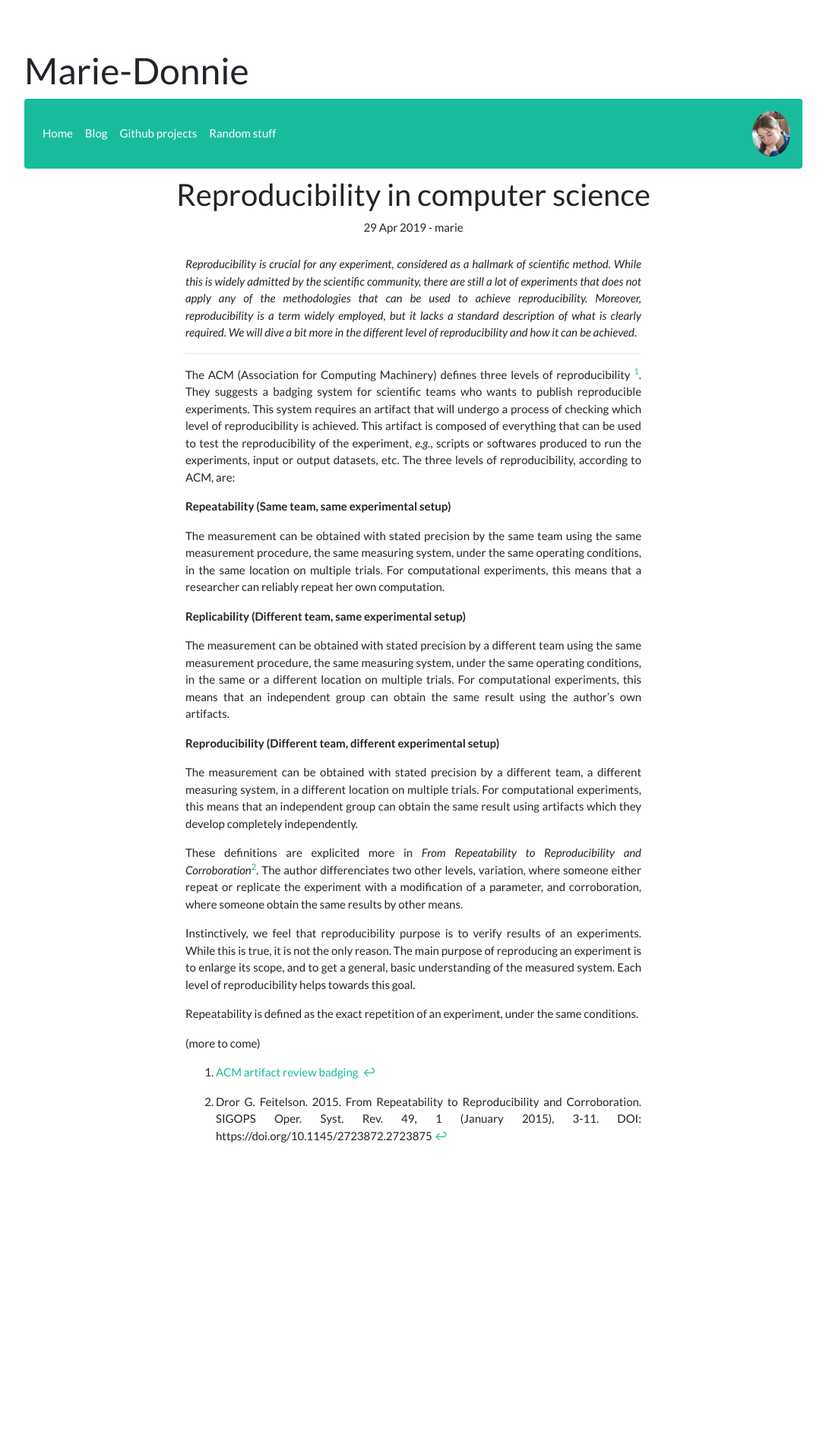
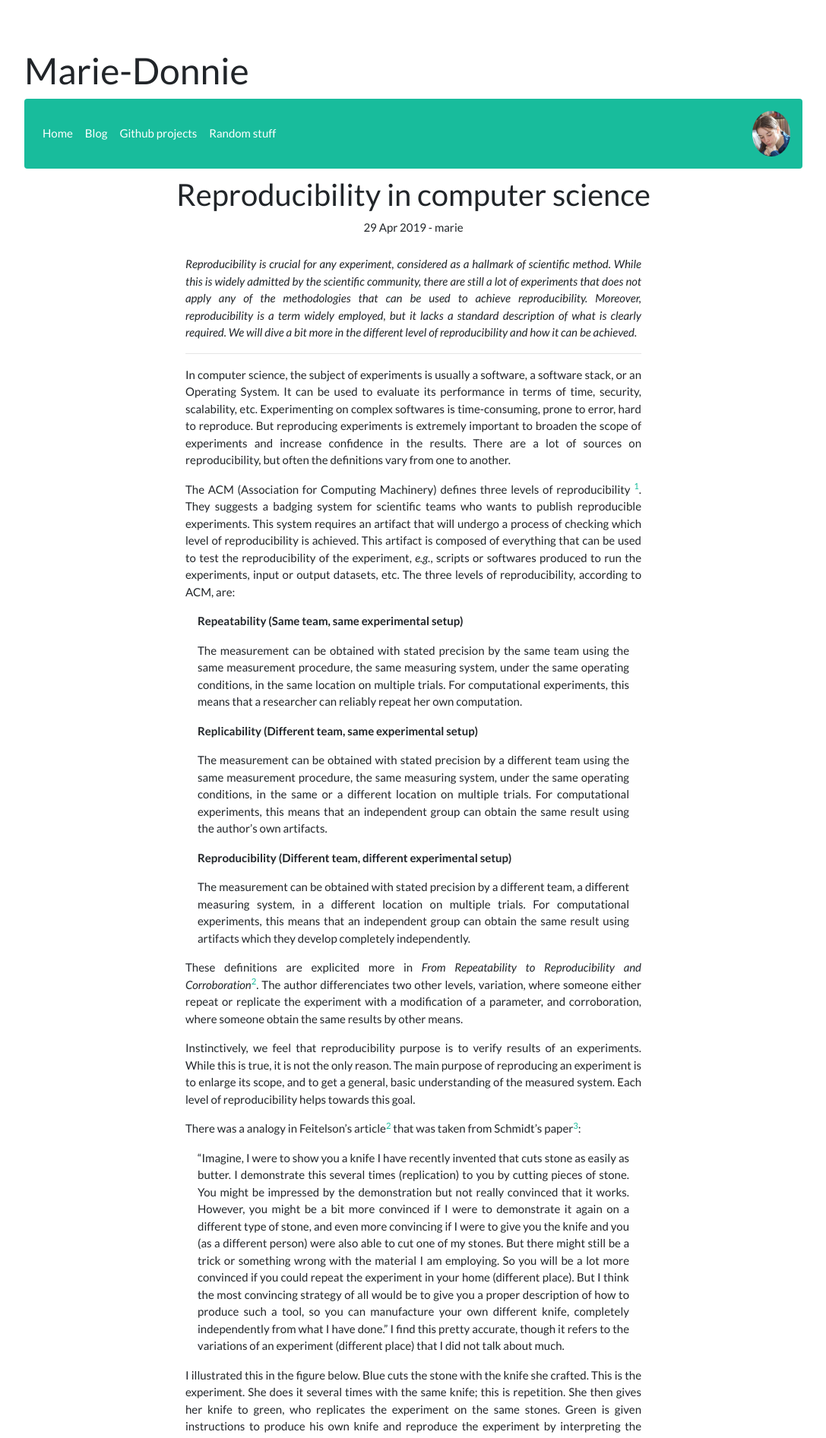
Before and after one commit to Marie-Donnie/Marie-Donnie.github.io, a Jekyll site: the page built from _posts/2019-04-29-reproducibility.md, in a window 1280 px wide. Shown: the top 1893 px of the page at 76% size, without its empty margins (96-1183 px from the left). Built offline with Jekyll 4.4.1, drawn with Linux system fonts in a browser that asks for light colours; before the commit the page ends 1522 px from its top, so only the background shows below that; some of the changed text lies outside the part shown.

Commit message:
A bit more about reproducibility

```diff
--- a/_posts/2019-04-29-reproducibility.md
+++ b/_posts/2019-04-29-reproducibility.md
@@ -15,6 +15,15 @@
 it can be achieved.</em>
 
 ***
+
+In computer science, the subject of experiments is usually a software,
+a software stack, or an Operating System. It can be used to evaluate
+its performance in terms of time, security, scalability,
+etc. Experimenting on complex softwares is time-consuming, prone to
+error, hard to reproduce. But reproducing experiments is extremely
+important to broaden the scope of experiments and increase confidence
+in the results. There are a lot of sources on reproducibility, but
+often the definitions vary from one to another.
 
 The ACM (Association for Computing Machinery) defines three levels of
 reproducibility [^1]. They suggests a badging system for scientific
@@ -42,16 +51,43 @@
 
 Instinctively, we feel that reproducibility purpose is to verify results of an experiments. While this is true, it is not the only reason. The main purpose of reproducing an experiment is to enlarge its scope, and to get a general, basic understanding of the measured system. Each level of reproducibility helps towards this goal.
 
-Repeatability is defined as the exact repetition of an experiment, under the same conditions.
+There was a analogy in Feitelson's article[^2] that was taken from Schmidt's paper[^3]:
+> "Imagine, I were to show you a knife I have recently
+> invented that cuts stone as easily as butter. I demonstrate this
+> several times (replication) to you by cutting pieces of stone. You
+> might be impressed by the demonstration but not really convinced that
+> it works. However, you might be a bit more convinced if I were to
+> demonstrate it again on a different type of stone, and even more
+> convincing if I were to give you the knife and you (as a different
+> person) were also able to cut one of my stones. But there might still
+> be a trick or something wrong with the material I am employing.  So
+> you will be a lot more convinced if you could repeat the experiment in
+> your home (different place). But I think the most convincing strategy
+> of all would be to give you a proper description of how to produce
+> such a tool, so you can manufacture your own different knife,
+> completely independently from what I have done."
+I find this pretty accurate, though it refers to the variations of an experiment (different place) that I did not talk about much.
+
+I illustrated this in the figure below. Blue cuts the stone with the knife she crafted. This is the experiment. She does it several times with the same knife; this is repetition. She then gives her knife to green, who replicates the experiment on the same stones. Green is given instructions to produce his own knife and reproduce the experiment by interpreting the instructions he was given.
+![Reproducibility](/assets/img/posts/reproducibility/3r.png "Reproducibility")
+<figure>
+<figcaption>
+<span class="figure-number">Figure 1: </span>
+The stone cutter experiment repeated, replicated and reproduced.
+</figcaption>
+</figure>
 
 
-(more to come)
+# Further reading #
+
+- [Beyond computational reproducibility, let us aim for reusability](http://gael-varoquaux.info/programming/beyond-computational-reproducibility-let-us-aim-for-reusability.html)
+- [Ruiz, Cristian, et al. "Reconstructable software appliances with kameleon." ACM SIGOPS Operating Systems Review 49.1 (2015): 80-89.](https://dl.acm.org/citation.cfm?id=2723883)
 
 
 
 
-
-
+# Sources #
 
 [^1]: [ACM artifact review badging ](https://www.acm.org/publications/policies/artifact-review-badging)
-[^2]: Dror G. Feitelson. 2015. From Repeatability to Reproducibility and Corroboration. SIGOPS Oper. Syst. Rev. 49, 1 (January 2015), 3-11. DOI: https://doi.org/10.1145/2723872.2723875
+[^2]: [Dror G. Feitelson. 2015. From Repeatability to Reproducibility and Corroboration. SIGOPS Oper. Syst. Rev. 49, 1 (January 2015), 3-11. DOI: https://doi.org/10.1145/2723872.2723875](https://doi.org/10.1145/2723872.2723875)
+[^3]: [Schmidt, Stefan. (2009). Shall We Really Do It Again? The Powerful Concept of Replication Is Neglected in the Social Sciences. Review of General Psychology. 13. 90-100. 10.1037/a0015108.](https://www.researchgate.net/publication/232450980_Shall_We_Really_Do_It_Again_The_Powerful_Concept_of_Replication_Is_Neglected_in_the_Social_Sciences)
--- a/assets/css/marie.css
+++ b/assets/css/marie.css
@@ -57,6 +57,11 @@
     padding-top: 10px;
 }
 
+.content img {
+    max-width: 600px;
+    margin: auto;
+}
+
 .miniature {
     width: 64px;
     height: auto;
@@ -69,3 +74,14 @@
     margin: auto;
     text-align: justify;
 }
+
+pre[class="highlight"] {
+    background-color: aliceblue;
+    font-family: Monospace;
+    border-radius: 5%;
+    padding: 5px;
+}
+
+blockquote {
+    margin: 0 1rem 1rem;
+}
--- a/github.html
+++ b/github.html
@@ -41,7 +41,7 @@
 
     <div class="media-body">
       <h5 class="mt-0 mb-1"><a href="https://github.com/Marie-Donnie/Compilo">Compilo</a></h5>
-      A compiler made in c to compile a defined-user language for the compiler course (2017). It takes a GPL and a program coded in this GPL to execute the program. The operations in the interpreter are a pseudo-assembly language.
+      A compiler made in c to compile a user-defined language for the compiler course (2017). It takes a GPL and a program coded in this GPL to execute the program. The operations in the interpreter are a pseudo-assembly language.
     </div>
         <img src="/assets/img/projetrpg.png" class="align-self-center mr-3 miniature" alt="projetrpg-screen">
   </li>
--- a/random.html
+++ b/random.html
@@ -3,4 +3,4 @@
 title: Random stuff
 ---
 
-Nudibranchia, zebras and kakapos
+Nudibranchs, zebras and kakapos
```
Also changed, not shown: assets/img/posts/reproducibility/3r.png (added).
